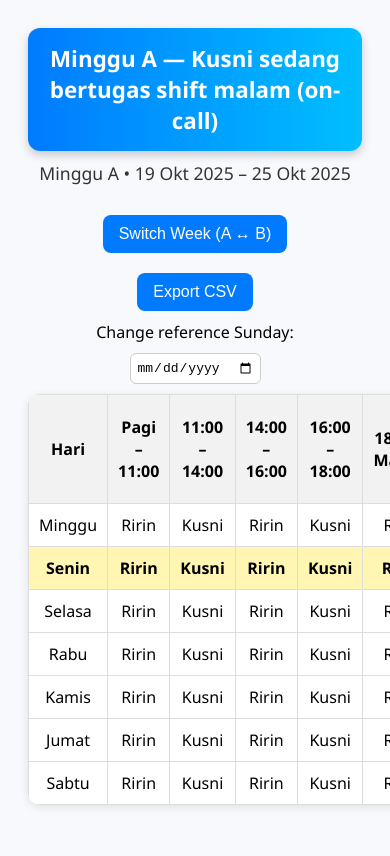
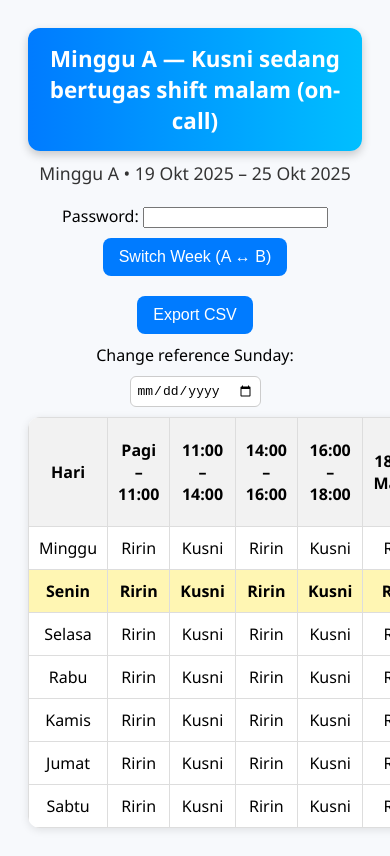
Before and after one commit to eehow12/kakaktimetable, a plain HTML site: page index.html in a window 390 px wide. Shown: the top 856 px of the page. Drawn offline with Linux system fonts and the light colour scheme.

Commit message:
Update index.html

```diff
--- a/index.html
+++ b/index.html
@@ -91,6 +91,8 @@
   <div id="dateRange"></div>
 
   <div>
+  <label for="fname">Password:</label>
+  <input type="password" id="fname" name="fname" autocomplete="new-password">
     <button id="switchWeek">Switch Week (A ↔ B)</button>
     <button id="exportCSV">Export CSV</button>
     <br>
@@ -189,6 +191,28 @@
       updateDisplay(currentWeekType);
     });
 
+    // === PASSWORD PROTECTION FOR SWITCH ===
+    // change the password you want here
+    const requiredPassword = "12345678";
+    const pwdInput = document.getElementById("fname");
+    const switchBtn = document.getElementById("switchWeek");
+
+    // start disabled
+    switchBtn.disabled = true;
+
+    function checkPasswordAndToggle() {
+      if (pwdInput.value === requiredPassword) {
+        switchBtn.disabled = false;
+      } else {
+        switchBtn.disabled = true;
+      }
+    }
+
+    // Check on input and on page load
+    pwdInput.addEventListener("input", checkPasswordAndToggle);
+    // in case browser autofills (some browsers fire input, but ensure consistency)
+    window.addEventListener("load", checkPasswordAndToggle);
+
     document.getElementById("refDate").addEventListener("change", (e) => {
       const newDate = new Date(e.target.value);
       if (!isNaN(newDate)) {
```
